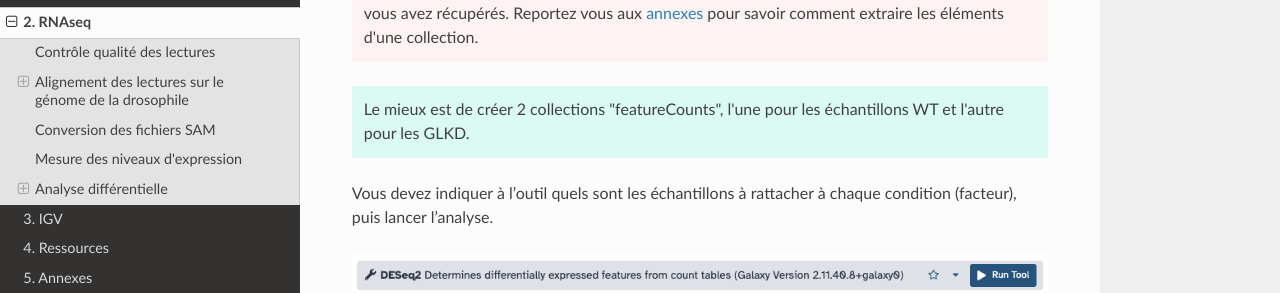
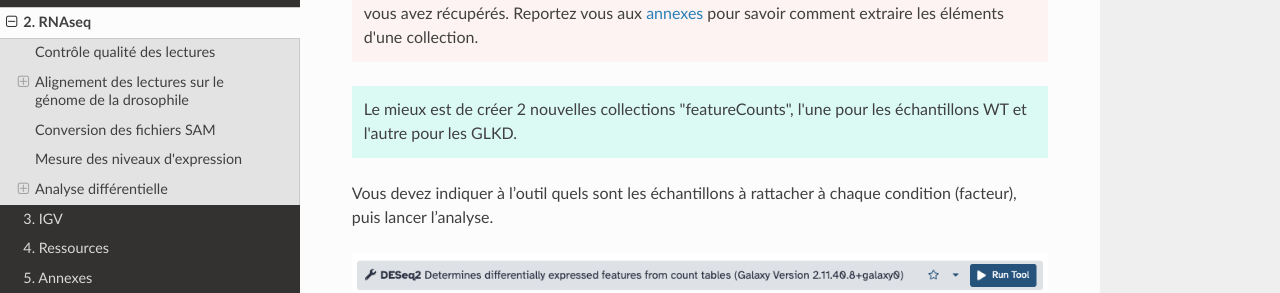
Before and after one commit to slecrom/AG2024, an MkDocs documentation site: the page built from docs/rnaseq.md, in a window 1280 px wide and 900 px high, scrolled down 6614 px. Shown: the part 158-451 px from the top of the window. Built offline with MkDocs 1.6.1, drawn with Linux system fonts in a browser that asks for light colours; nearby versions of some CDN libraries.

Commit message:
Update rnaseq.md

```diff
--- a/docs/rnaseq.md
+++ b/docs/rnaseq.md
@@ -12,7 +12,7 @@
 
 	Les questions posées tout au long de cette page sont là pour vous guider dans votre analyse, pour vous aider à comprendre ce que vous faites et ainsi mieux appréhender vos résultats. **Les réponses que vous donnerez dans votre cahier seront aussi utilisées pour l’évaluation de votre travail.**
 
-Vous allez partir de l'historique que vous avez créé où se trouve les données de séquençage des ARN WT et GLKD ([voir le tutoriel](https://artbio.github.io/startbio/AnalyseGenomes_2023/Loading_data_in_galaxy/#5-dataset-collections)).
+Vous allez partir de l'historique que vous avez créé où se trouve les données de séquençage des ARN WT et GLKD ([voir le tutoriel](https://artbio.github.io/startbio/AnalyseGenomes_2024/Loading_data_in_galaxy/#5-dataset-collections)).
 
 Vous pouvez retrouver les noms des deux échantillons sur lesquels vous aller travailler dans le [tableau partagé accessible en ligne](https://docs.google.com/spreadsheets/d/1aOcIwFhsY8qtf-cb1hz1NWUmFlfvU1sVO73e-tBzybs/edit?gid=418538100).
 
@@ -149,7 +149,7 @@
 
 !!! hint ""
 
-	Le mieux est de créer 2 collections "featureCounts", l'une pour les échantillons WT et l'autre pour les GLKD.
+	Le mieux est de créer 2 nouvelles collections "featureCounts", l'une pour les échantillons WT et l'autre pour les GLKD.
 
 Vous devez indiquer à l’outil quels sont les échantillons à rattacher à chaque condition (facteur), puis lancer l’analyse.
 
```
